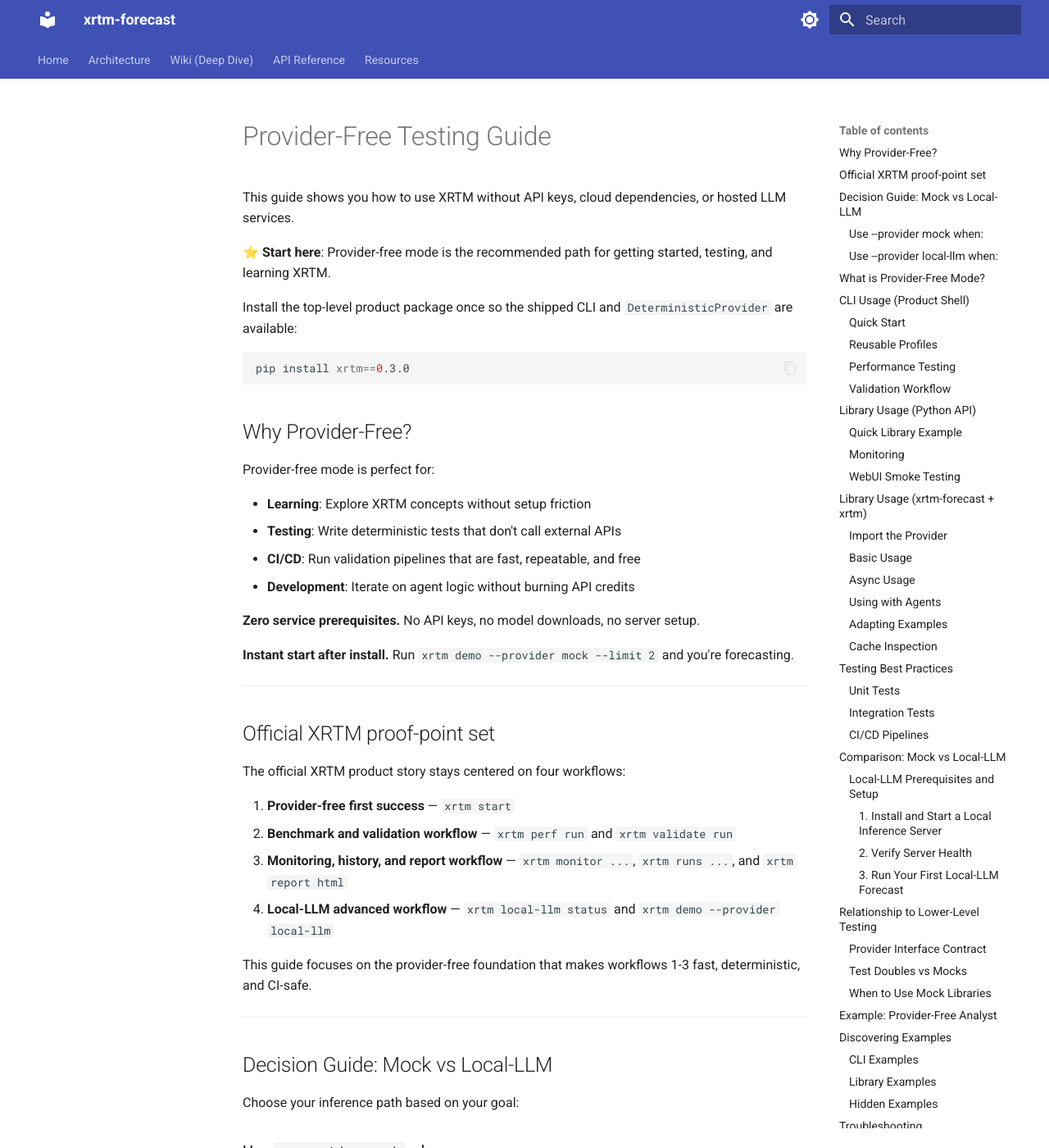
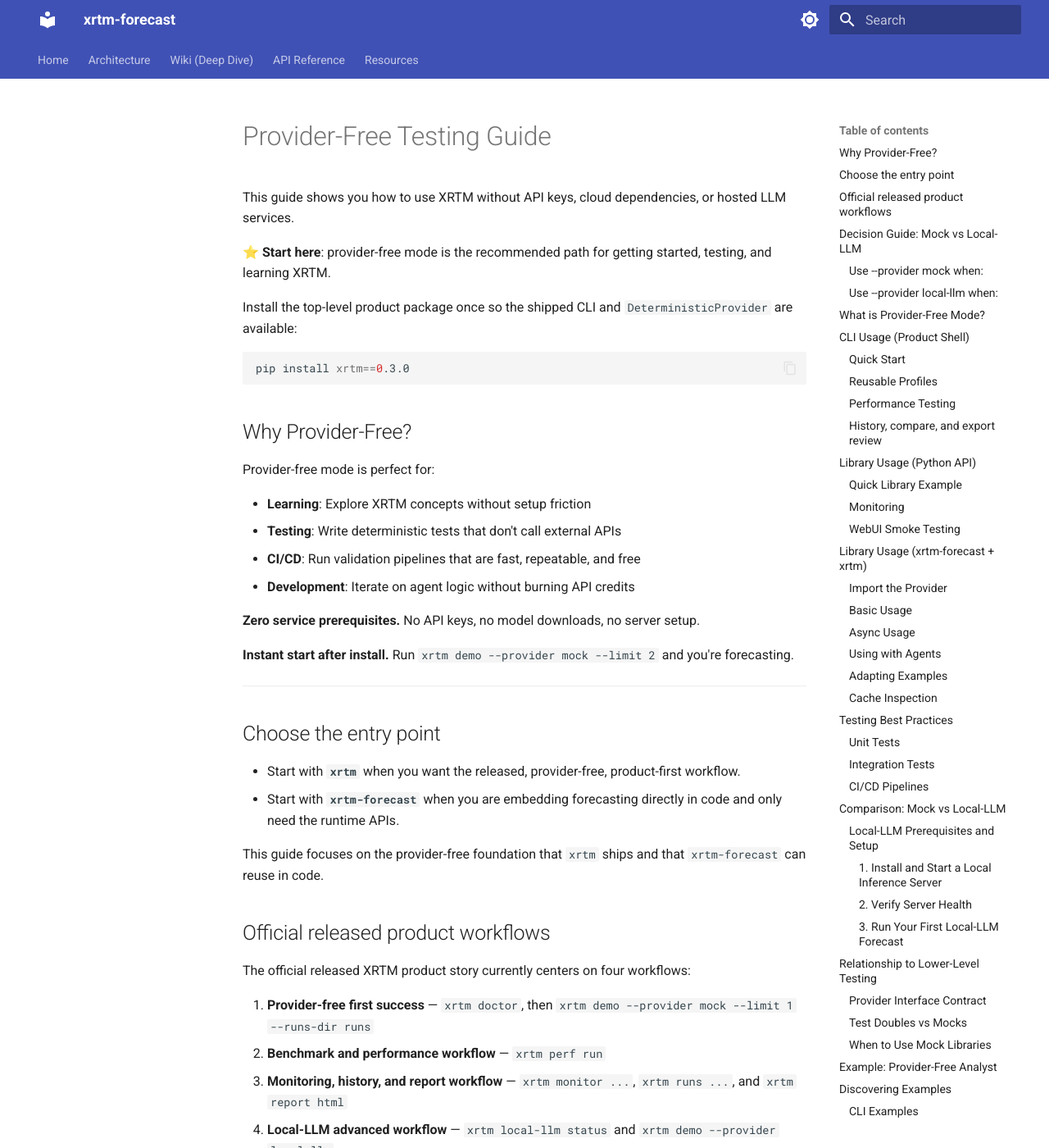
Before and after one commit to xrtm-org/forecast, an MkDocs documentation site: the page built from docs/provider-free-testing.md, in a window 1280 px wide and 1400 px high. Shown: the whole window at 82% size. Built offline with MkDocs 1.6.1 and Material for MkDocs 9.7.7, drawn with Linux system fonts in a browser that asks for light colours; some of the changed text lies outside the part shown.

Commit message:
Clarify forecast entry points
Co-authored-by: Copilot <223556219+Copilot@users.noreply.github.com>

````diff
--- a/docs/provider-free-testing.md
+++ b/docs/provider-free-testing.md
@@ -2,7 +2,7 @@
 
 This guide shows you how to use XRTM without API keys, cloud dependencies, or hosted LLM services.
 
-**⭐ Start here**: Provider-free mode is the recommended path for getting started, testing, and learning XRTM.
+**⭐ Start here**: provider-free mode is the recommended path for getting started, testing, and learning XRTM.
 
 Install the top-level product package once so the shipped CLI and `DeterministicProvider` are available:
 
@@ -25,12 +25,19 @@ Provider-free mode is perfect for:
 
 ---
 
-## Official XRTM proof-point set
+## Choose the entry point
 
-The official XRTM product story stays centered on four workflows:
+- Start with **`xrtm`** when you want the released, provider-free, product-first workflow.
+- Start with **`xrtm-forecast`** when you are embedding forecasting directly in code and only need the runtime APIs.
 
-1. **Provider-free first success** — `xrtm start`
-2. **Benchmark and validation workflow** — `xrtm perf run` and `xrtm validate run`
+This guide focuses on the provider-free foundation that `xrtm` ships and that `xrtm-forecast` can reuse in code.
+
+## Official released product workflows
+
+The official released XRTM product story currently centers on four workflows:
+
+1. **Provider-free first success** — `xrtm doctor`, then `xrtm demo --provider mock --limit 1 --runs-dir runs`
+2. **Benchmark and performance workflow** — `xrtm perf run`
 3. **Monitoring, history, and report workflow** — `xrtm monitor ...`, `xrtm runs ...`, and `xrtm report html`
 4. **Local-LLM advanced workflow** — `xrtm local-llm status` and `xrtm demo --provider local-llm`
 
@@ -139,16 +146,18 @@ xrtm perf run \
 
 This measures pipeline performance without network variability.
 
-### Validation Workflow
+### History, compare, and export review
 
-When you need more than a small benchmark, stay on the same provider-free path and run validation:
+When you need more than a small benchmark, stay on the same provider-free path and review run history:
 
 ```bash
-xrtm validate list-corpora
-xrtm validate run --provider mock --limit 10 --iterations 2 --runs-dir runs-validation
+xrtm profile create local-mock --provider mock --limit 2 --runs-dir runs
+xrtm run profile local-mock
+xrtm runs compare <run-id-a> <run-id-b> --runs-dir runs
+xrtm runs export <run-id> --runs-dir runs --output export.json
 ```
 
-This keeps benchmark and validation evidence aligned with the official product proof-point workflow.
+This keeps follow-up review on the same released artifact workflow.
 
 ---
 
@@ -195,8 +204,8 @@ History and report review stay on the same artifact-backed path:
 
 ```bash
 xrtm runs compare <run-id-a> <run-id-b> --runs-dir runs
-xrtm runs export latest --runs-dir runs --output latest-run.json
-xrtm report html --latest --runs-dir runs
+xrtm runs export <run-id> --runs-dir runs --output run-export.json
+xrtm report html runs/<run-id>
 ```
 
 ### WebUI Smoke Testing
@@ -604,8 +613,8 @@ xrtm monitor start --provider mock --limit 2
 # Performance
 xrtm perf run --scenario provider-free-smoke --iterations 3
 
-# Validation
-xrtm validate run --provider mock --limit 10
+# Export review
+xrtm runs export <run-id> --output run.json
 ```
 
 ### Library Examples
````
Also changed, not shown: other parts of docs/provider-free-testing.md (+2 -2 lines), README.md (+15 -5 lines), docs/agents_registry.md (+10 -10 lines), examples/core/README.md (+4 -4 lines), examples/kit/README.md (+37 -46 lines), examples/kit/minimal_agent/README.md (+4 -4 lines), examples/providers/README.md (+8 -6 lines).
